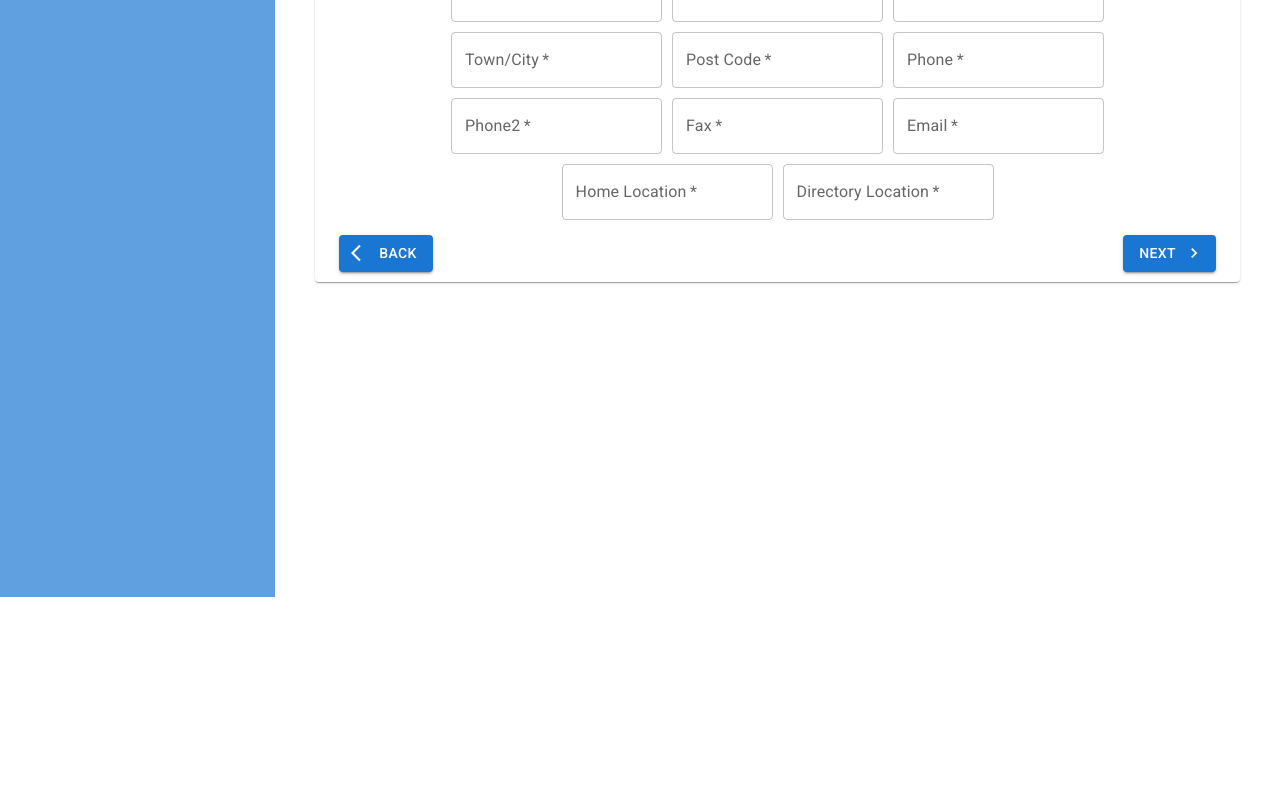
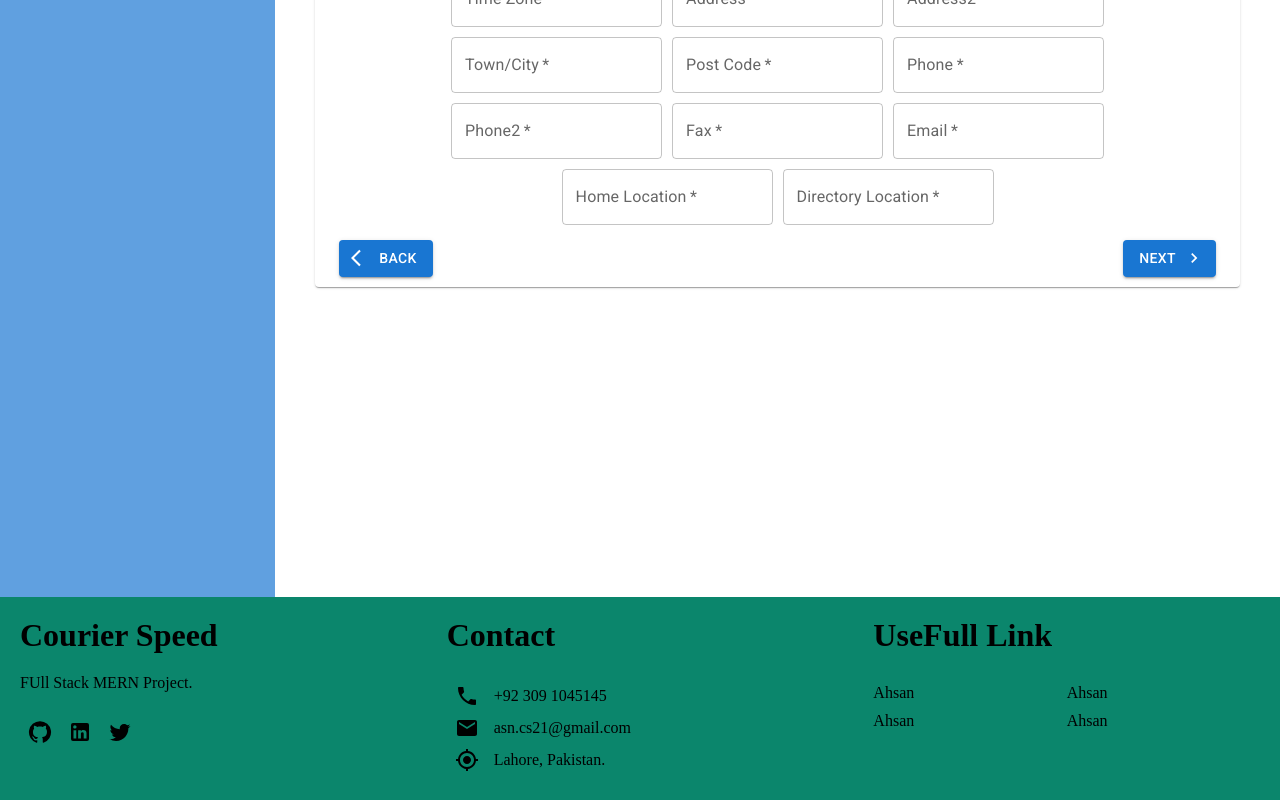
Before and after one commit to ranaahsanansar/courierspeed, a React (Create React App) app: page / in a window 1280 px wide. Shown: the part 299-1099 px from the top of the page. Before the commit the page ends 896 px from the top, so only its background shows below. Built offline with nearby package versions, Linux system fonts and the light colour scheme.

Commit message:
Create Footer and DarkMode Functionality

```diff
--- a/src/App.js
+++ b/src/App.js
@@ -1,11 +1,13 @@
 // import { Button } from "@mui/material";
 // import { styled } from "@mui/system";
 
+import { createTheme, ThemeProvider } from "@mui/material";
 import { BrowserRouter, Route, Routes } from "react-router-dom";
 import MainLayout from "./MainLayout";
 import Document from "./pages/Document";
 import Drivers from "./pages/Drivers";
 import Home from "./pages/Home";
+
 
 // const Container = styled(Button)`
 // color: red;
@@ -13,8 +15,10 @@ import Home from "./pages/Home";
 // `
 
 function App() {
+
   return (
     <>
+
       <BrowserRouter>
         <Routes>
           <Route path="/"  element={<MainLayout />} >
@@ -24,6 +28,7 @@ function App() {
           </Route>
         </Routes>
       </BrowserRouter>
+
     </>
   );
 }
--- a/src/MainLayout.jsx
+++ b/src/MainLayout.jsx
@@ -2,18 +2,36 @@ import React from 'react'
 import Navbar from './components/Navbar'
 import { Outlet } from "react-router-dom";
 import Leftbar from './components/Leftbar';
-import { Box, Stack } from '@mui/material';
+import { Box, Stack, ThemeProvider } from '@mui/material';
+import { createTheme } from '@mui/material';
+import { useState } from 'react';
+import Footer from './components/Footer';
 
 const MainLayout = () => {
+
+  const [mode, setMode] = useState("light")
+
+  const darkTheme = createTheme ({
+    palette:{
+      mode: mode
+    }
+  });
+
+
   return (
     <>
+    <ThemeProvider theme={darkTheme}>
+      <Box bgcolor={"background.defult"} color={"text.primary"} >
         <Navbar />
         <Stack direction="row" justifyContent="space-between">
-          <Leftbar />
+          <Leftbar setMode={setMode} currentMode={mode} />
           <Box flex={4} p={2}>
             <Outlet />
           </Box>
         </Stack>
+      </Box>
+    </ThemeProvider>
+    <Footer />
 
     </>
 
--- a/src/components/Footer.jsx
+++ b/src/components/Footer.jsx
@@ -0,0 +1,135 @@
+import styled from "styled-components"
+import GitHubIcon from '@mui/icons-material/GitHub';
+import LinkedInIcon from '@mui/icons-material/LinkedIn';
+import TwitterIcon from '@mui/icons-material/Twitter';
+import MyLocationIcon from '@mui/icons-material/MyLocation';
+import PhoneIcon from '@mui/icons-material/Phone';
+import MailIcon from '@mui/icons-material/Mail';
+import { mobile } from "../responsive.js";
+
+
+const Container = styled.div`
+    display: flex;
+    background-color: #0b866c;
+    ${mobile({
+        flexDirection: "column"
+    })}
+`
+const Left = styled.div`
+    flex: 1;
+    display: flex;
+    flex-direction: column;
+    padding: 20px;
+`
+const Logo = styled.h1`
+
+`
+const Description = styled.p`
+    margin: 20px 0px;
+`
+const SocialContainer = styled.div`
+    display: flex;
+`
+const SocialIcon = styled.div`
+    width: 40px;
+    height: 40px;
+    border-radius: 50%;
+    color: black;
+    display: flex;
+    align-items: center;
+    justify-content: center;
+`
+
+const Center = styled.div`
+    flex: 1;
+    padding: 20px;
+`
+
+const ContactItem = styled.div`
+    margin: 8px;
+    display: flex;
+    align-items: center;
+`
+
+const Right = styled.div`
+    flex: 1;
+    padding: 20px;
+
+`
+
+const Title = styled.h1`
+    margin-bottom: 30px;
+`
+
+const List = styled.ul`
+    margin: 0;
+    padding: 0;
+    list-style: none;
+    display: flex;
+    flex-wrap: wrap;
+`
+const ListItem = styled.li`
+    width: 50%;
+    margin-bottom: 10px;
+`
+
+
+const Footer = () => {
+  return (
+    <Container>
+        <Left>
+            <Logo>Courier Speed</Logo>
+            <Description>
+                FUll Stack MERN Project.
+            </Description>
+            <SocialContainer>
+                <SocialIcon>
+                    <GitHubIcon />
+                </SocialIcon>
+                <SocialIcon>
+                    <LinkedInIcon />
+                </SocialIcon>
+                <SocialIcon>
+                    <TwitterIcon />
+                </SocialIcon>
+            </SocialContainer>
+        </Left>
+        <Center>
+            <Title>Contact</Title>
+            <ContactItem>
+                <PhoneIcon style={{ marginRight: "15px"}} />
+                +92 309 1045145
+            </ContactItem>
+            <ContactItem>
+                <MailIcon style={{ marginRight: "15px"}} />
+                asn.cs21@gmail.com
+            </ContactItem>
+            <ContactItem>
+                <MyLocationIcon style={{ marginRight: "15px"}} />
+                Lahore, Pakistan.
+            </ContactItem>
+        </Center>
+        <Right>
+            <Title>
+                UseFull Link
+            </Title>
+            <List>
+                <ListItem>
+                    Ahsan
+                </ListItem>
+                <ListItem>
+                    Ahsan
+                </ListItem>
+                <ListItem>
+                    Ahsan
+                </ListItem>
+                <ListItem>
+                    Ahsan
+                </ListItem>
+            </List>
+        </Right>
+    </Container>
+  )
+}
+
+export default Footer
--- a/src/components/Leftbar.jsx
+++ b/src/components/Leftbar.jsx
@@ -3,16 +3,22 @@ import { Box, List, ListItem, ListItemButton, ListItemIcon, ListItemText, Switch
 import PeopleAltIcon from '@mui/icons-material/PeopleAlt'; // copany Profile Icons
 import PersonIcon from '@mui/icons-material/Person'; // Driver Icon
 import TextSnippetIcon from '@mui/icons-material/TextSnippet'; // Documents Icon
-import { styled } from '@mui/system';
+
 
 import ModeNightIcon from '@mui/icons-material/ModeNight'; // Dark Mode Icon
 import { NavLink } from 'react-router-dom';
+import styled from 'styled-components';
 
-const Leftbar = () => {
+
+const LeftBox = styled(Box)`
+
+`
+
+const Leftbar = ({ currentMode , setMode }) => {
   return (
     <>
 
-        <Box flex={1} bgcolor="#1976d2b0" p={2} sx={{ display: {xs: "none" , sm:"block"} , height: "100vh"}}>
+        <LeftBox flex={1} bgcolor={currentMode === "light" ? "#1976d2b0" : "Black"} p={2} sx={{ display: {xs: "none" , sm:"block"} , height: "100vh"}}>
         <List>
           <ListItem disablePadding>
             <ListItemButton component={NavLink} to="/">
@@ -46,13 +52,13 @@ const Leftbar = () => {
               <ListItemIcon>
                 <ModeNightIcon  />
               </ListItemIcon>
-              <Switch size="small" color="default"/>
+              <Switch size="small" color="default" onChange={e => setMode(currentMode === "light"?  "dark" : "light" )} />
             </ListItemButton>
           </ListItem>
 
 
           </List>
-        </Box>
+        </LeftBox>
     </>
   )
 }
--- a/src/pages/CPForm.jsx
+++ b/src/pages/CPForm.jsx
@@ -115,7 +115,7 @@ const CPForm = () => {
 
     return (
         <>
-            <Box sx={{ width: '100%' }}>
+            <Box sx={{ width: '100%' , marginTop: "5px" }}>
                 <Stepper activeStep={formNo} alternativeLabel sx={{ display: "flex", flexWrap: "wrap" }}>
                     {steps.map((formNo) => (
                         <Step key={formNo}>
--- a/src/responsive.js
+++ b/src/responsive.js
@@ -2,7 +2,7 @@ import { css } from "styled-components"
 
 export const mobile = (props) => {
     return css`
-        @media only screen and (max-width:360px){
+        @media only screen and (max-width:380px){
             ${props}
         }
     `
```
